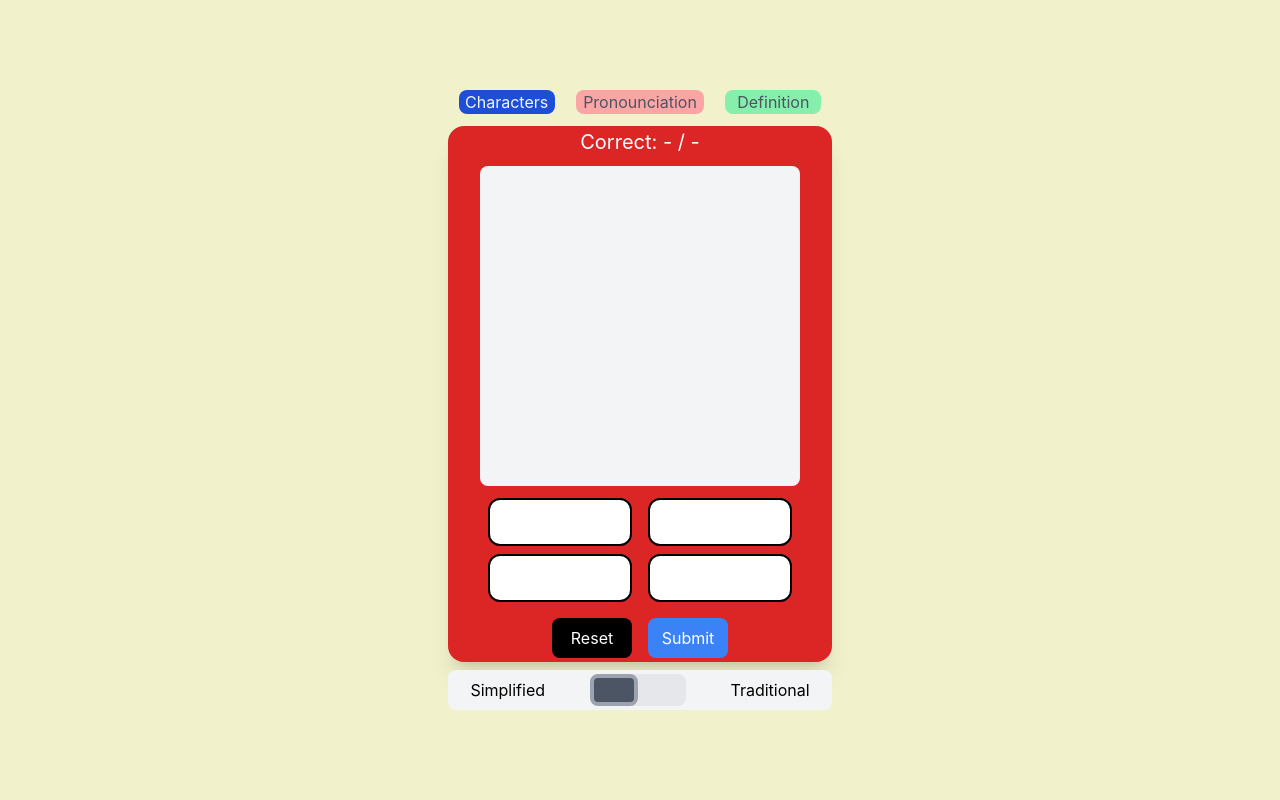
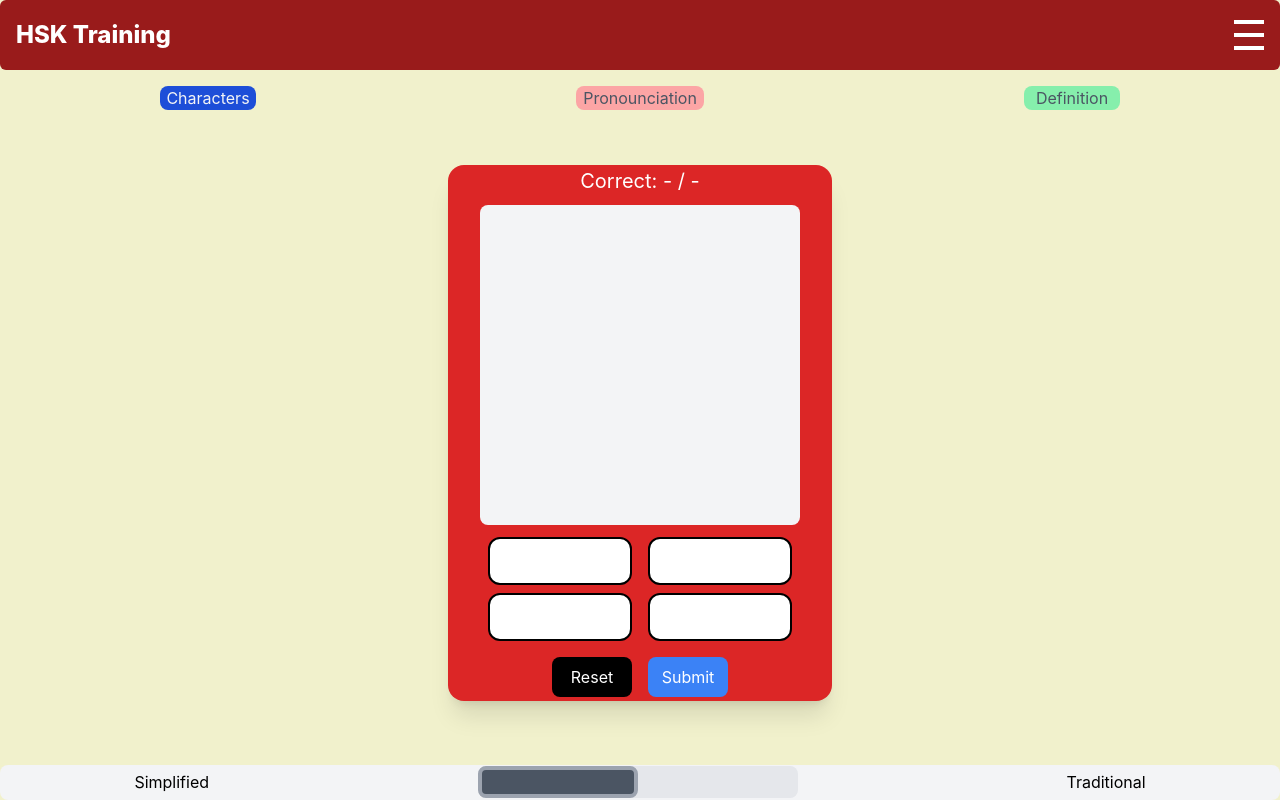
Before and after one commit to ProgrammerSteve/chinese_language_training, a React (Vite) app: page / in a window 1280 px wide. Built offline with nearby package versions, Linux system fonts and the light colour scheme; no server answers.

Commit message:
In the process of adding a navbar

```diff
--- a/src/App.css
+++ b/src/App.css
@@ -1,8 +1,7 @@
 body{
   background-color: rgb(241, 241, 204);
   /* background: radial-gradient(circle, #e5e2d9, #664f0a); */
-  height:100%;
-  width: 100%;
+
 }
 
 .middlediv{
@@ -12,3 +11,77 @@ body{
   flex-direction: column;
   justify-content: space-between;
 }
+
+
+
+
+.page-height{
+  height: calc(100vh - 70px);
+  height: calc(100svh - 70px);
+}
+
+.sidebar-height{
+  height: 100vh;
+  height: 100svh;
+}
+
+
+.div-container {
+  background-color: transparent;
+  height: 30px;
+  width: 30px;
+  position: relative;
+  cursor: pointer;
+}
+.top-bar {
+  position: absolute;
+  width: 30px;
+  height: 4px;
+  transition: transform 0.3s ease-in-out;
+
+  background-color: white;
+  top: 0px;
+}
+.mid-bar {
+  position: absolute;
+  width: 30px;
+  height: 4px;
+  transition: transform 0.3s ease-in-out;
+
+  background-color: white;
+  top: 13px;
+}
+.bottom-bar {
+  position: absolute;
+  width: 30px;
+  height: 4px;
+  transition: transform 0.3s ease-in-out;
+
+  background-color: white;
+  bottom: 0px;
+}
+.bar-open-top {
+  transform: translate(0px, 13px) rotate(45deg);
+  transform-origin:center;
+}
+.bar-open-bottom {
+  transform: translate(0px, -13px) rotate(-45deg);
+  transform-origin:center;
+}
+.bar-open-middle {
+  transform: scale(0);
+}
+
+.side-bar-animation{
+
+  transform: translateX(150px); /* Initial position, assuming the sidebar is 150px wide */
+  background: rgb(55, 65, 81); /* Initial color */
+  transition: transform 0.3s ease-in-out;
+  transition: all 0.3s ease-in-out;
+}
+
+
+.side-bar-animation.active {
+  transform: translateX(0); /* Slide in when active */
+  background: rgb(31, 41, 55); /* Final color */
+}
--- a/src/App.tsx
+++ b/src/App.tsx
@@ -1,16 +1,33 @@
-import React from "react";
+import React, {useState} from "react";
+import ScreenSetup from './components/screenSetup/ScreenSetup';
+import Navbar from "./components/navbar";
+
 import './App.css';
-import ScreenSetup from './components/screenSetup/ScreenSetup';
-
 import { ChoiceContextProvider } from './context/ChoiceContext';
 const App=()=>{
+
+
+  const [page,setPage]=useState<string>('home')
+  const [isOpen,setIsOpen]=useState<boolean>(false)
+  const toggleSidebar=()=>{
+    setIsOpen(!isOpen)
+  }
+  const handleSelection=(page:string)=>{
+      setPage(page)
+  }
+
   return(
 
-      <div className="h-screen w-screen grid place-content-center ">
+    <>
           <ChoiceContextProvider>
+          <Navbar page={page} handleSelection={handleSelection} toggleSidebar={toggleSidebar} isOpen={isOpen}/>
+          <div className="page-height pt-4 flex  flex-col place-content-center">
             <ScreenSetup/>
+          </div>
           </ChoiceContextProvider>
-      </div>
+
+          </>
+
   )
 }
 export default App;
--- a/src/components/navbar/Navbar.tsx
+++ /dev/null
@@ -1,16 +0,0 @@
-import React from "react";
-
-const Navbar=()=>{
-    return(
-        <div className="fixed w-screen h-12 bg-gray-800 flex justify-around item-center">
-            <div className="text-white my-auto hover:bg-gray-500 h-1/2 w-16 rounded-md grid place-content-center cursor-pointer">HSK1</div>
-            <div className="text-white my-auto hover:bg-gray-500 h-1/2 w-16 rounded-md grid place-content-center cursor-pointer">HSK2</div>
-            <div className="text-white my-auto hover:bg-gray-500 h-1/2 w-16 rounded-md grid place-content-center cursor-pointer">HSK3</div>
-            <div className="text-white my-auto hover:bg-gray-500 h-1/2 w-16 rounded-md grid place-content-center cursor-pointer">HSK4</div>
-            <div className="text-white my-auto hover:bg-gray-500 h-1/2 w-16 rounded-md grid place-content-center cursor-pointer">HSK5</div>
-
-
-        </div>
-    )
-}
-export default Navbar;
--- /dev/null
+++ b/src/components/navbar/button.tsx
@@ -0,0 +1,26 @@
+import React,{ FC } from "react"
+
+interface NavbarProps {
+    title:string;
+    page:string
+    handleSelection: (page:string)=>void;
+}
+
+
+const Button:FC<NavbarProps>=({title,page,handleSelection})=>{
+    const handleClick=()=>handleSelection(title)
+
+    return(
+<>
+        {page==title?
+        <div className="select-none h-[50px]  text-sm font-semibold rounded-xl py-1 px-1 grid place-items-center shadow-xl bg-slate-400 cursor-pointer text-gray-6
+        00"><h1>{title}</h1></div>
+        :
+        <div onClick={handleClick} className="select-none bg-gray-500 h-[50px] text-white text-sm font-semibold rounded-xl px-1 py-1 grid place-items-center shadow-xl hover:bg-slate-400 cursor-pointer hover:text-gray-6
+        00"><h1>{title}</h1></div>}
+</>
+    )
+
+}
+
+export default Button
--- /dev/null
+++ b/src/components/navbar/index.tsx
@@ -0,0 +1,25 @@
+import React,{ FC } from "react"
+// import Button from "./button"
+import HamburgerMenu from "./menu";
+// import { demoList } from "../../App";
+interface NavbarProps {
+page:string;
+handleSelection:(page:string)=>void;
+toggleSidebar:()=>void;
+isOpen:boolean;
+}
+
+
+
+const Navbar:FC<NavbarProps>=({toggleSidebar,isOpen})=>{
+    return(
+        <div className="bg-red-800 h-[70px] text-white text-xl flex items-center justify-between px-4 rounded-md">
+            <div className="grid place-items-center"><h1 className="font-extrabold text-2xl">HSK Training</h1></div>
+            <div className="block">
+            <HamburgerMenu toggleSidebar={toggleSidebar} isOpen={isOpen}/>
+            </div>
+        </div>
+    )
+}
+
+export default Navbar
--- /dev/null
+++ b/src/components/navbar/menu.tsx
@@ -0,0 +1,17 @@
+import React,{ FC } from "react"
+
+interface HamburgerMenuProps {
+    toggleSidebar:()=>void;
+    isOpen:boolean;
+}
+
+const HamburgerMenu:FC<HamburgerMenuProps>=({toggleSidebar,isOpen})=>{
+    return(
+    <div className="div-container z-50" onClick={toggleSidebar}>
+        <div className={`top-bar ${isOpen&&'bar-open-top'}`} />
+        <div className={`mid-bar ${isOpen&&'bar-open-middle'}`} />
+        <div className={`bottom-bar ${isOpen&&'bar-open-bottom'}`} />
+    </div>
+    )
+}
+export default HamburgerMenu
--- a/src/components/pageTabs/PageTabs.tsx
+++ b/src/components/pageTabs/PageTabs.tsx
@@ -4,7 +4,7 @@ import { useChoiceContext } from '../../context/ChoiceContext';
 const PageTabs=()=>{
     const {page,handleSetPage}=useChoiceContext()
     return(
-        <div className='flex justify-around mb-3'>
+        <div className='flex justify-around'>
         <div className={`${page==='character'?'bg-blue-700 text-gray-100':'bg-blue-300 text-gray-600'} rounded-lg w-20 sm:w-24 text-center cursor-pointer select-none`} onClick={()=>handleSetPage('character')}>Characters</div>
         <div className={`${page==='pronounciation'?'bg-red-700 text-gray-100':'bg-red-300 text-gray-600'} rounded-lg w-28 sm:w-32 text-center cursor-pointer select-none`} onClick={()=>handleSetPage('pronounciation')}>Pronounciation</div>
         <div className={`${page==='definition'?'bg-green-700 text-gray-100':'bg-green-300 text-gray-600'} rounded-lg w-20 sm:w-24 text-center cursor-pointer select-none`} onClick={()=>handleSetPage('definition')}>Definition</div>
--- a/src/index.css
+++ b/src/index.css
@@ -15,8 +15,3 @@ code {
   font-family: source-code-pro, Menlo, Monaco, Consolas, 'Courier New',
     monospace;
 }
-
-html, body, #root, #root>div{
-  height: 100%;
-  width: 100%;
-}
```
